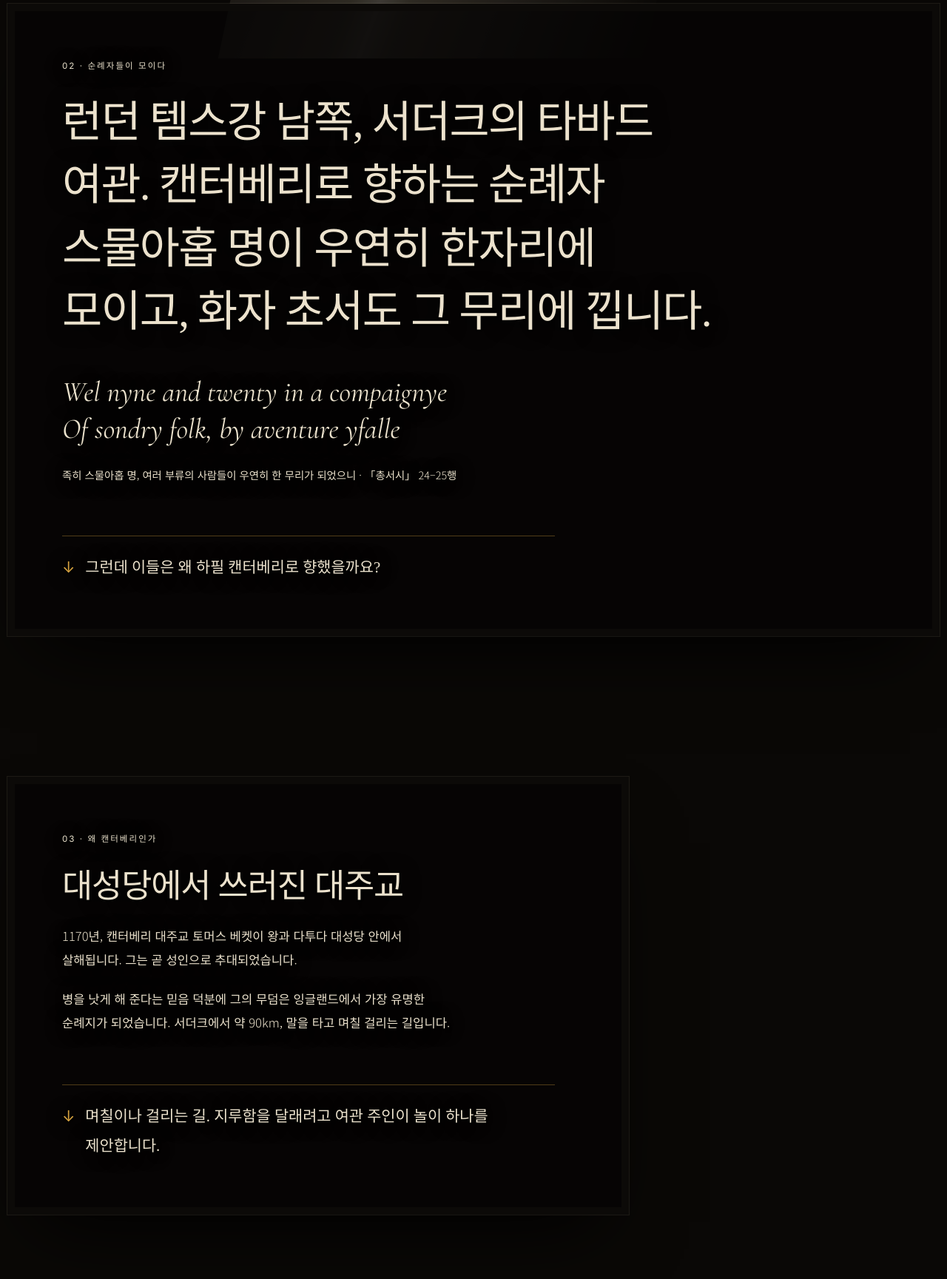
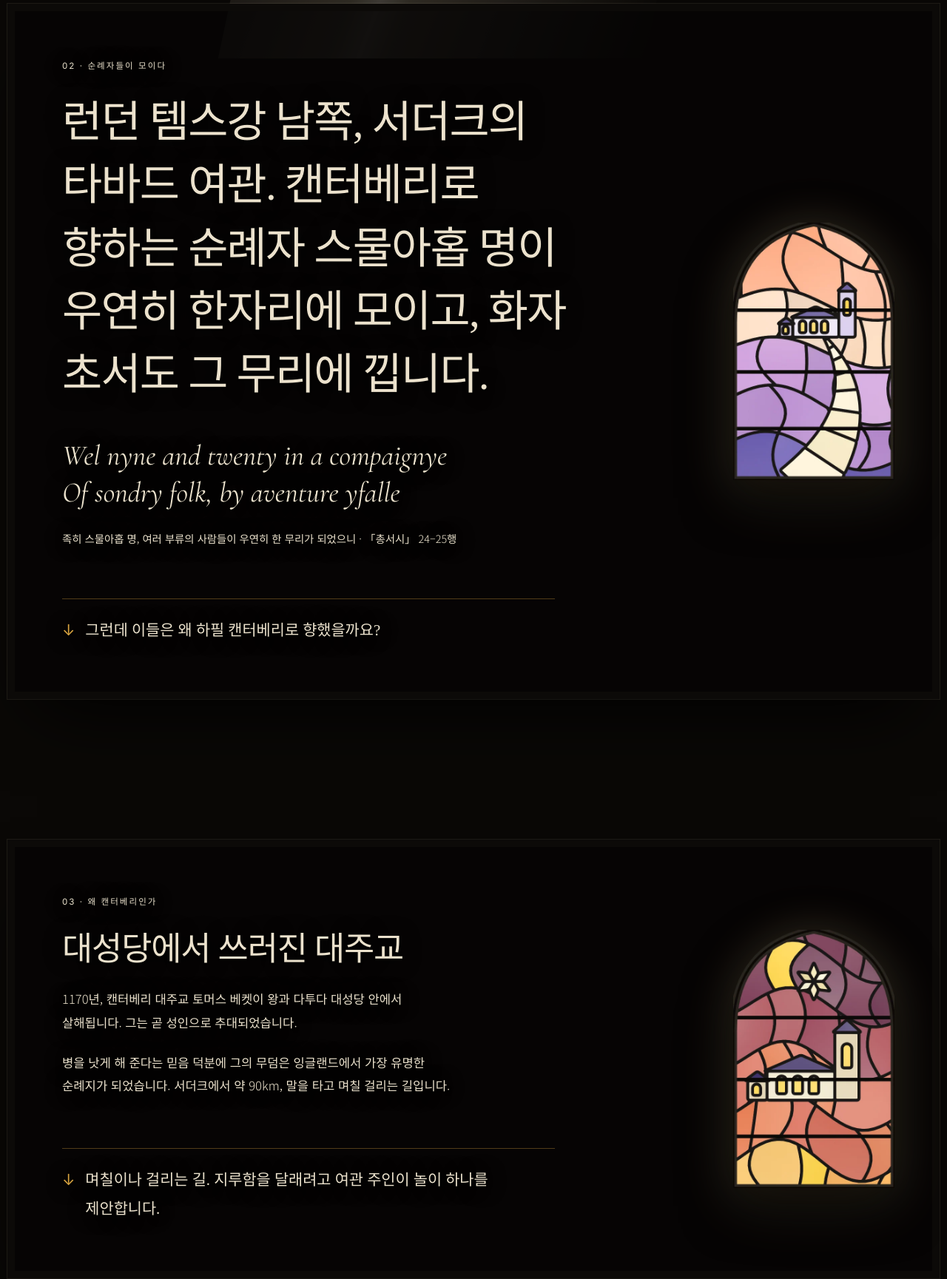
Before and after one commit to jxhlee/canterbury-tales, a plain HTML site: page prologue.html in a window 1280 px wide. Shown: the part 881-2610 px from the top of the page at 74% size. Drawn offline with nearby package versions, Linux system fonts and the light colour scheme; a web font is replaced by a local one.

Commit message:
Add stained-glass windows beside text-only panels
Co-Authored-By: Claude Opus 5.5 <noreply@anthropic.com>

```diff
--- a/light.css
+++ b/light.css
@@ -81,3 +81,15 @@ body.leaving .bar, body.leaving main, body.leaving .foot { opacity: 0; }
 .card-win img { width: min(100%, 230px); height: auto; filter: drop-shadow(0 24px 34px rgb(0 0 0 / .55)) drop-shadow(0 0 26px rgb(255 214 150 / .18)); }
 .card-win figcaption { font-family: var(--serif); font-style: italic; font-size: 1.3rem; color: var(--gold); text-shadow: none; }
 @media (max-width: 820px) { .card-win img { width: 150px; } }
+
+/* text-only panels get a lit window beside them */
+.panel.with-win { position: relative; padding-right: calc(clamp(150px, 17vw, 230px) + clamp(70px, 8vw, 120px)); min-height: calc(clamp(150px, 17vw, 230px) * 1.6 + 80px); align-content: center; }
+.panel.with-win > .side-win { position: absolute; right: clamp(34px, 4vw, 60px); top: 50%; width: clamp(150px, 17vw, 230px); margin: 0; transform: translateY(-50%); }
+.side-win img { width: 100%; height: auto; filter: drop-shadow(0 24px 34px rgb(0 0 0 / .55)) drop-shadow(0 0 26px rgb(255 214 150 / .18)); }
+.js .side-win[data-fade] { transform: translateY(calc(-50% + 22px)); }
+.js .side-win[data-fade].in { transform: translateY(-50%); }
+@media (max-width: 760px) {
+  .panel.with-win { padding-right: clamp(34px, 5vw, 64px); min-height: 0; }
+  .panel.with-win > .side-win { position: static; transform: none; width: 130px; margin-bottom: 10px; order: -1; }
+  .js .side-win[data-fade], .js .side-win[data-fade].in { transform: none; }
+}
--- a/prologue.html
+++ b/prologue.html
@@ -39,7 +39,8 @@
 
   <section class="scene" data-title="순례자들이 모이다">
     <div class="wrap">
-      <div class="panel stack">
+      <div class="with-win panel stack">
+        <figure class="side-win" data-fade><img src="img/side-pilgrims.webp" alt="저녁노을 속 대성당으로 이어지는 길을 그린 스테인드글라스" width="480" height="768" decoding="async"></figure>
         <p class="label" data-fade>02 · 순례자들이 모이다</p>
         <p class="big scrub">런던 템스강 남쪽, 서더크의 타바드 여관. 캔터베리로 향하는 순례자 스물아홉 명이 우연히 한자리에 모이고, 화자 초서도 그 무리에 낍니다.</p>
         <p class="me" data-split style="margin-top:20px">Wel nyne and twenty in a compaignye<br>Of sondry folk, by aventure yfalle</p>
@@ -51,7 +52,8 @@
 
   <section class="scene" data-title="왜 캔터베리인가">
     <div class="wrap">
-      <div class="panel stack" style="max-width:820px">
+      <div class="with-win panel stack">
+        <figure class="side-win" data-fade><img src="img/side-canterbury.webp" alt="캔터베리 대성당을 그린 스테인드글라스" width="480" height="768" decoding="async"></figure>
         <p class="label" data-fade>03 · 왜 캔터베리인가</p>
         <h2 class="h2" data-split>대성당에서 쓰러진 대주교</h2>
         <p class="p" data-fade>1170년, 캔터베리 대주교 토머스 베켓이 왕과 다투다 대성당 안에서 살해됩니다. 그는 곧 성인으로 추대되었습니다.</p>
```
Also changed, not shown: epilogue.html (+2 -1 lines), index.html (+2 -1 lines), meaning.html (+4 -2 lines), img/side-canterbury.webp (added), img/side-index.webp (added), img/side-meaning.webp (added), img/side-pilgrims.webp (added), img/side-reading.webp (added), img/side-retraction.webp (added).
